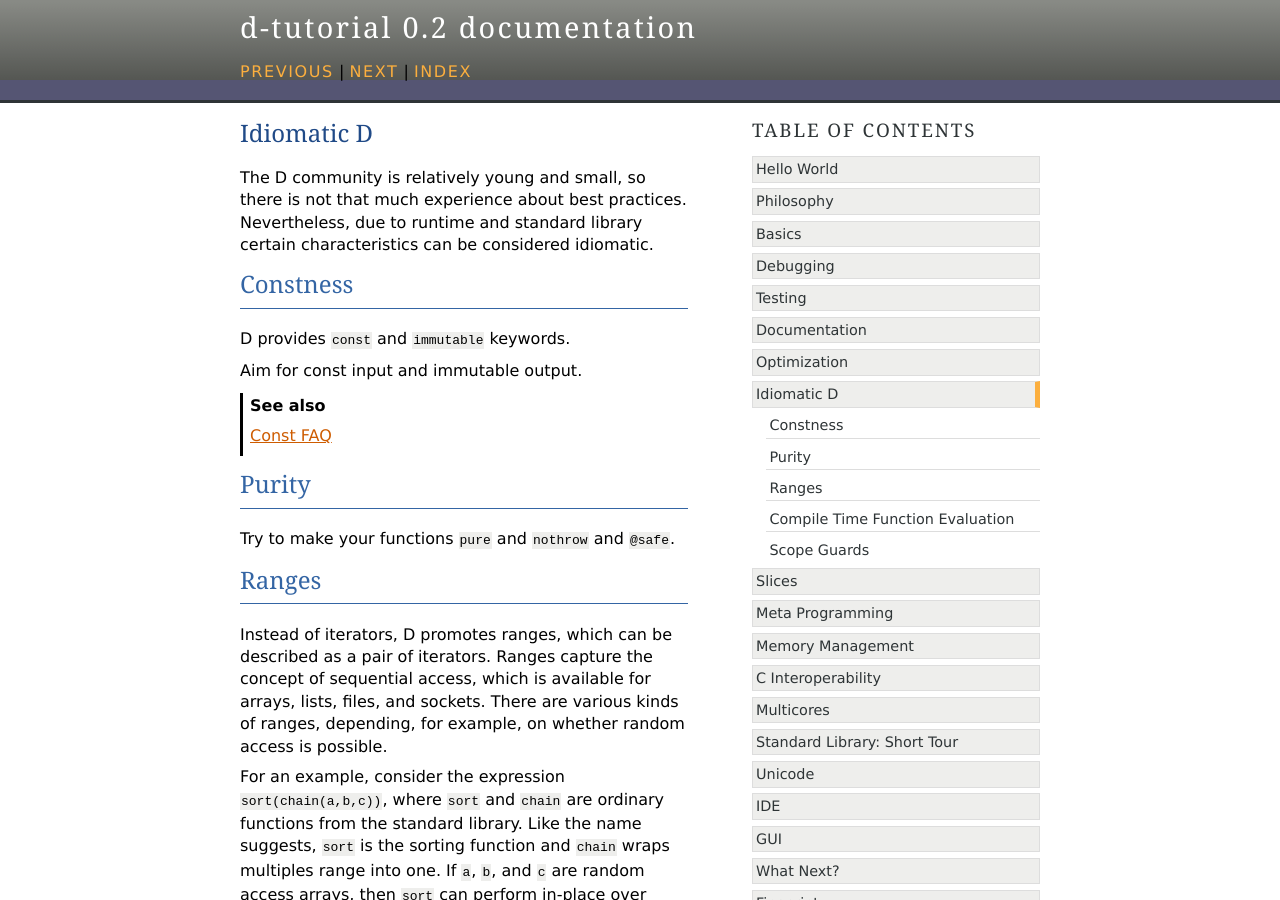
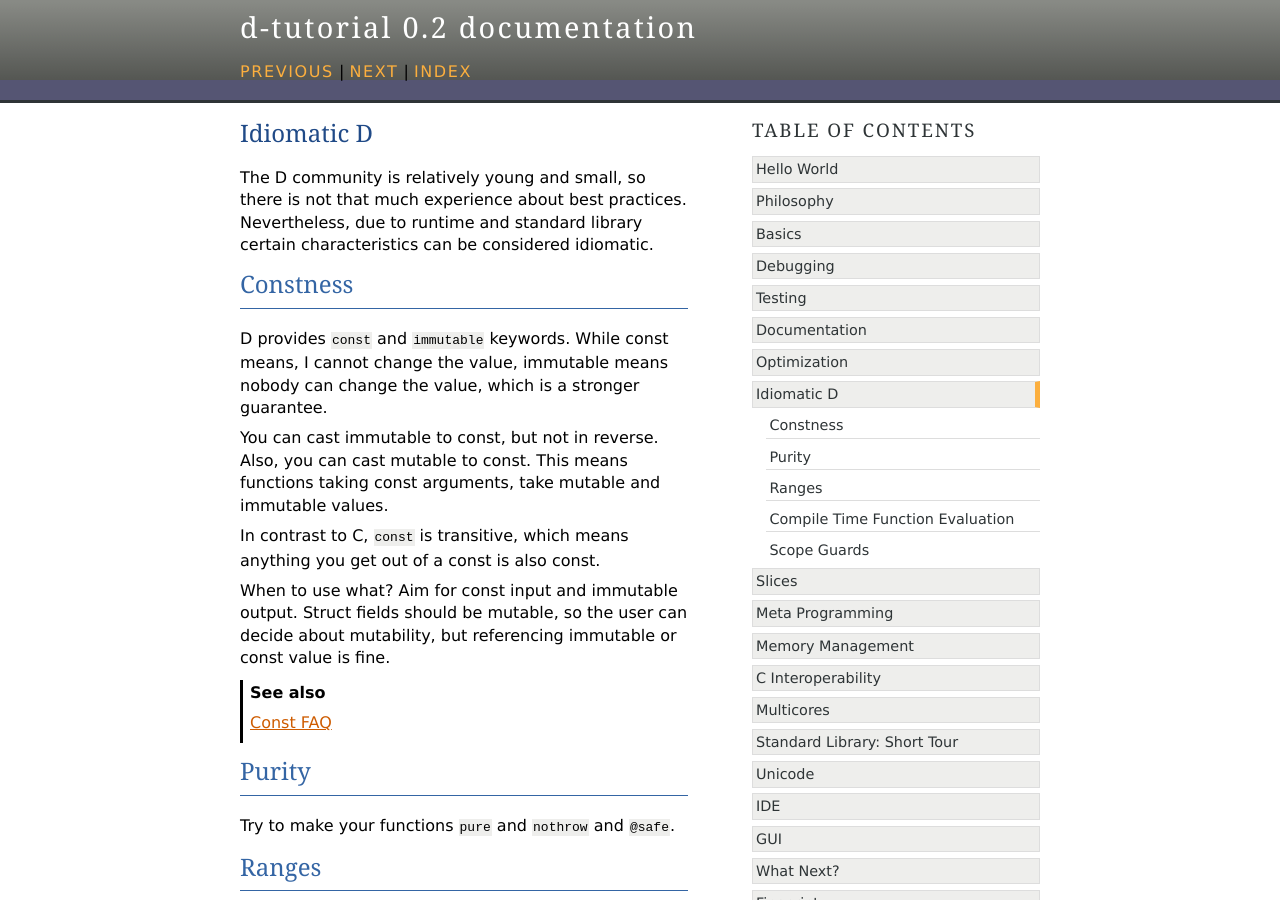
Before and after one commit to qznc/d-tut, a Sphinx documentation site: the page built from source/idiomatic.rst, in a window 1280 px wide and 900 px high. Built offline with Sphinx 7.4.7, drawn with Linux system fonts in a browser that asks for light colours.

Commit message:
tweaking

```diff
--- a/source/basics.rst
+++ b/source/basics.rst
@@ -58,6 +58,7 @@ D does various things different and that will take some time to adopt.
 
 Instead of a syntax extension like LINQ,
 D provides a lots of similar mechanisms in the standard library.
+Instead of ``using``, D provides scope guards.
 
 For Python-Ruby-Perl-Javascript-Lua Programmers
 ------------------------------------------
--- a/source/idiomatic.rst
+++ b/source/idiomatic.rst
@@ -10,8 +10,23 @@ Constness
 ---------
 
 D provides ``const`` and ``immutable`` keywords.
+While const means, I cannot change the value,
+immutable means nobody can change the value,
+which is a stronger guarantee.
 
+You can cast immutable to const, but not in reverse.
+Also, you can cast mutable to const.
+This means functions taking const arguments,
+take mutable and immutable values.
+
+In contrast to C, ``const`` is transitive,
+which means anything you get out of a const is also const.
+
+When to use what?
 Aim for const input and immutable output.
+Struct fields should be mutable,
+so the user can decide about mutability,
+but referencing immutable or const value is fine.
 
 .. seealso::
 
--- a/source/philosophy.rst
+++ b/source/philosophy.rst
@@ -2,7 +2,7 @@ Philosophy
 ==========
 
 D is greatly inspired by C++ and inherit parts of its philosophy.
-Like C++, D provides powerful abstraction mechanisms
+D provides powerful abstraction mechanisms
 without sacrificing performance.
 If you are looking for a better C++,
 you should feel at home with D.
```
